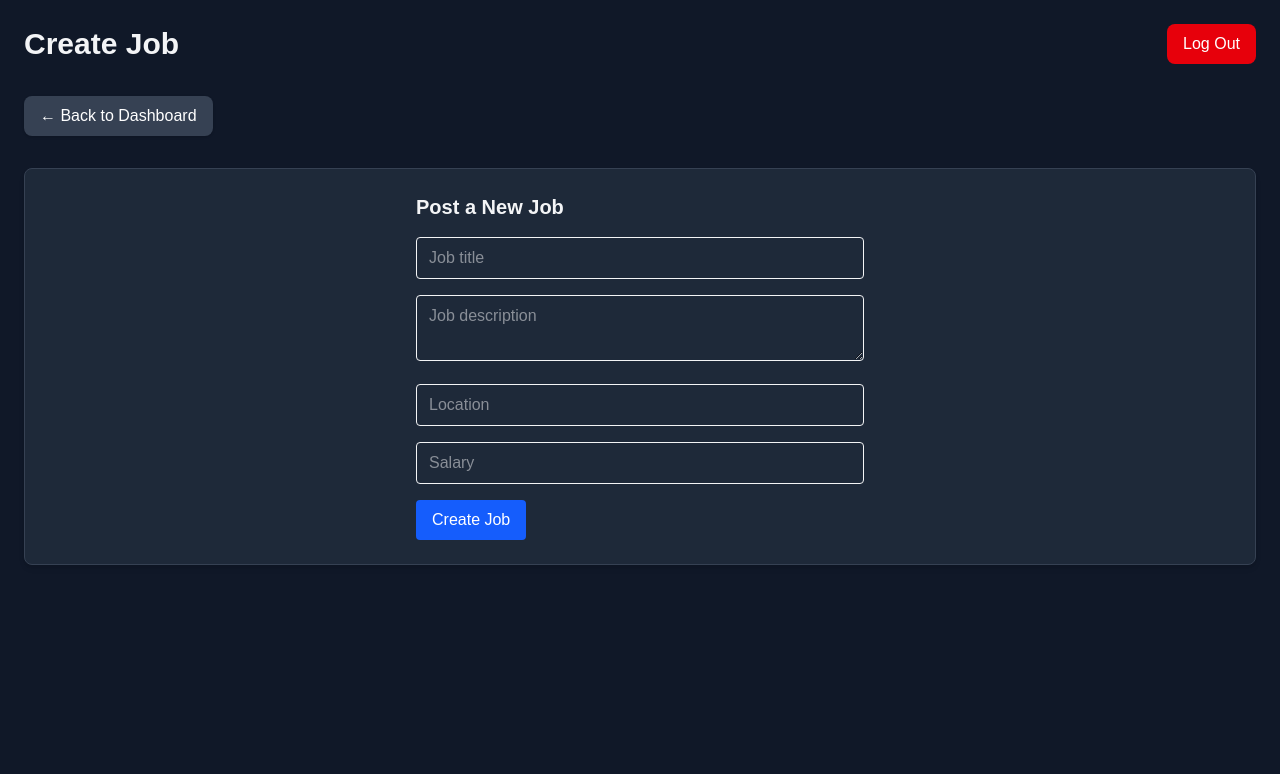
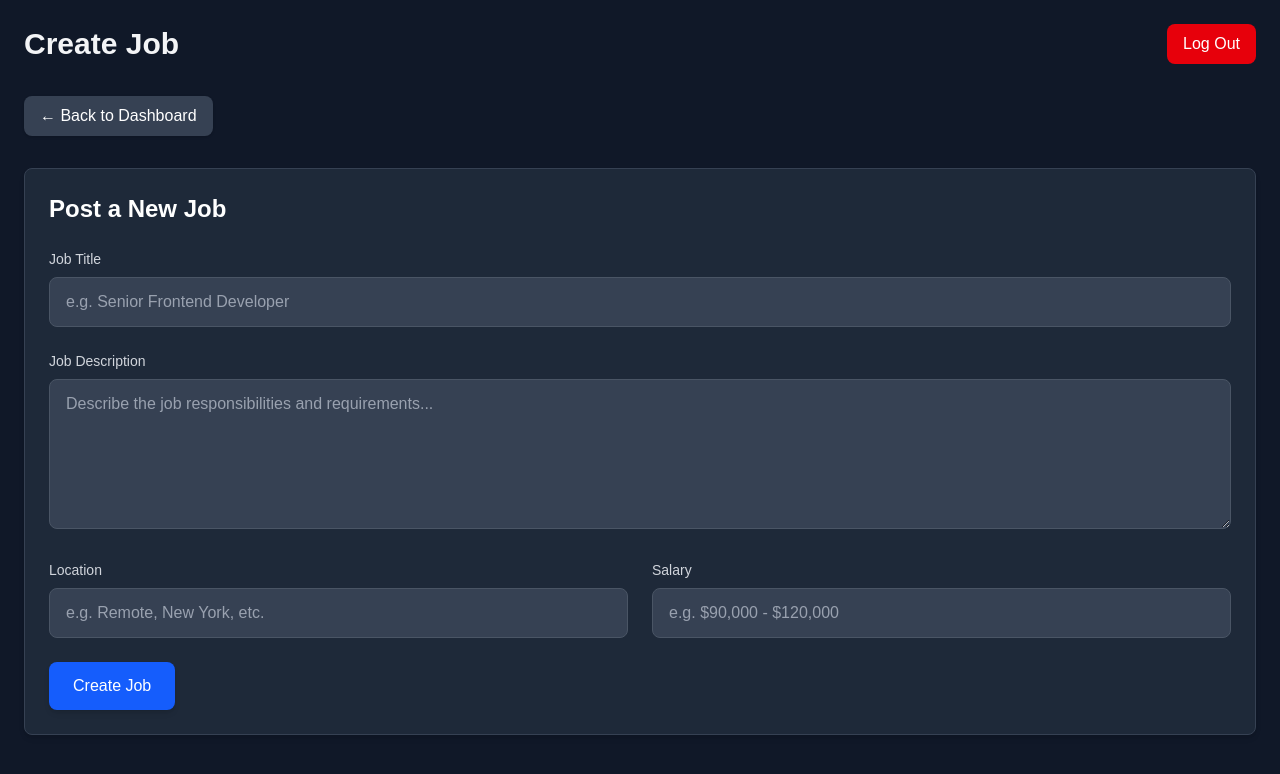
Before and after one commit to ViliusAndrul/job-board-frontend, a Next.js app: page /dashboard/employer/create-job in a window 1280 px wide. Shown: the top 774 px of the page. Built offline with nearby package versions, Linux system fonts and the light colour scheme.

Commit message:
Added salary field to Job type and enhanced JobCard, JobForm, and JobList components with improved UI and functionality

```diff
--- a/src/app/dashboard/job-seeker/page.tsx
+++ b/src/app/dashboard/job-seeker/page.tsx
@@ -11,6 +11,7 @@ type Job = {
   title: string;
   description: string;
   location: string;
+  salary: number;
   applied: boolean;
 };
 
--- a/src/components/JobCard.tsx
+++ b/src/components/JobCard.tsx
@@ -7,23 +7,47 @@ type Job = {
   title: string;
   description: string;
   location: string;
+  salary: number;
   applied: boolean;
 };
 
 export default function JobCard({ job }: { job: Job }) {
   return (
-    <div className="border rounded p-4 shadow">
-      <h3 className="text-lg font-semibold">{job.title}</h3>
-      <p className="text-sm text-gray-600">{job.description}</p>
+  <div className="border border-gray-700 rounded-lg p-6 shadow-md bg-gray-800 space-y-4 hover:bg-gray-750 transition-colors">
+    <div className="space-y-3">
+      <h3 className="text-xl font-bold text-white">{job.title}</h3>
+      <p className="text-gray-300 line-clamp-3">{job.description}</p>
+    </div>
+
+    <div className="flex flex-wrap gap-2 pt-2">
+      {job.location && (
+        <span className="inline-flex items-center px-3 py-1 rounded-full text-xs font-medium bg-gray-700 text-gray-300">
+          🌍 {job.location}
+        </span>
+      )}
+      {job.salary && (
+        <span className="inline-flex items-center px-3 py-1 rounded-full text-xs font-medium bg-gray-700 text-gray-300">
+          💰 {job.salary}
+        </span>
+      )}
+    </div>
 
     {job.applied ? (
-        <p className="text-green-600 mt-2">Applied</p>
+      <div className="flex items-center gap-2 mt-4 text-green-400">
+        <svg xmlns="http://www.w3.org/2000/svg" className="h-5 w-5" viewBox="0 0 20 20" fill="currentColor">
+          <path fillRule="evenodd" d="M10 18a8 8 0 100-16 8 8 0 000 16zm3.707-9.293a1 1 0 00-1.414-1.414L9 10.586 7.707 9.293a1 1 0 00-1.414 1.414l2 2a1 1 0 001.414 0l4-4z" clipRule="evenodd" />
+        </svg>
+        <span className="font-medium">Application Submitted</span>
+      </div>
     ) : (
       <Link
         href={`job-seeker/apply/${job.id}`}
-          className="inline-block mt-2 px-4 py-1 bg-blue-600 text-white rounded hover:bg-blue-700 transition-colors"
+        className="inline-flex items-center mt-4 px-4 py-2 bg-blue-600 hover:bg-blue-700 text-white rounded-lg transition-colors shadow-sm"
       >
-          Apply
+        Apply Now
+        <svg xmlns="http://www.w3.org/2000/svg" className="h-4 w-4 ml-1.5" fill="none" viewBox="0 0 24 24" stroke="currentColor">
+          <path strokeLinecap="round" strokeLinejoin="round" strokeWidth={2} d="M14 5l7 7m0 0l-7 7m7-7H3" />
+        </svg>
       </Link>
     )}
   </div>
--- a/src/components/JobForm.tsx
+++ b/src/components/JobForm.tsx
@@ -52,41 +52,70 @@ export default function JobForm({
   };
 
   return (
-    <form onSubmit={handleSubmit} className="space-y-4 max-w-md mx-auto">
-      <h2 className="text-xl font-semibold">{buttonLabel === 'Update Job' ? 'Edit Job' : 'Post a New Job'}</h2>
-      {message && <p className="text-sm text-red-600">{message}</p>}
+  <form onSubmit={handleSubmit} className="space-y-6">
+    <h2 className="text-2xl font-bold text-white">
+      {buttonLabel === 'Update Job' ? 'Edit Job' : 'Post a New Job'}
+    </h2>
+
+    {message && (
+      <p className="p-3 bg-red-900/50 border border-red-700 rounded-md text-red-300">
+        {message}
+      </p>
+    )}
+
+    <div className="space-y-2">
+      <label className="block text-sm font-medium text-gray-300">Job Title</label>
       <input
         type="text"
-        placeholder="Job title"
+        placeholder="e.g. Senior Frontend Developer"
         value={title}
         onChange={(e) => setTitle(e.target.value)}
-        className="w-full border px-3 py-2 rounded"
+        className="w-full bg-gray-700 border border-gray-600 rounded-lg px-4 py-3 text-white placeholder-gray-400 focus:ring-2 focus:ring-blue-500 focus:border-transparent"
         required
       />
+    </div>
+
+    <div className="space-y-2">
+      <label className="block text-sm font-medium text-gray-300">Job Description</label>
       <textarea
-        placeholder="Job description"
+        placeholder="Describe the job responsibilities and requirements..."
         value={description}
         onChange={(e) => setDescription(e.target.value)}
-        className="w-full border px-3 py-2 rounded"
+        className="w-full bg-gray-700 border border-gray-600 rounded-lg px-4 py-3 text-white placeholder-gray-400 focus:ring-2 focus:ring-blue-500 focus:border-transparent min-h-[150px]"
         required
       />
+    </div>
+
+    <div className="grid grid-cols-1 md:grid-cols-2 gap-6">
+      <div className="space-y-2">
+        <label className="block text-sm font-medium text-gray-300">Location</label>
         <input
           type="text"
-        placeholder="Location"
+          placeholder="e.g. Remote, New York, etc."
           value={location}
           onChange={(e) => setLocation(e.target.value)}
-        className="w-full border px-3 py-2 rounded"
+          className="w-full bg-gray-700 border border-gray-600 rounded-lg px-4 py-3 text-white placeholder-gray-400 focus:ring-2 focus:ring-blue-500 focus:border-transparent"
           required
         />
+      </div>
+
+      <div className="space-y-2">
+        <label className="block text-sm font-medium text-gray-300">Salary</label>
         <input
           type="text"
-        placeholder="Salary"
+          placeholder="e.g. $90,000 - $120,000"
           value={salary}
           onChange={(e) => setSalary(e.target.value)}
-        className="w-full border px-3 py-2 rounded"
+          className="w-full bg-gray-700 border border-gray-600 rounded-lg px-4 py-3 text-white placeholder-gray-400 focus:ring-2 focus:ring-blue-500 focus:border-transparent"
           required
         />
-      <button type="submit" className="bg-blue-600 text-white px-4 py-2 rounded">
+      </div>
+    </div>
+
+    <button
+      type="submit"
+      className="w-full md:w-auto px-6 py-3 bg-blue-600 hover:bg-blue-700 text-white font-medium rounded-lg transition-colors shadow-md"
+    >
       {buttonLabel}
     </button>
   </form>
--- a/src/components/JobList.tsx
+++ b/src/components/JobList.tsx
@@ -7,21 +7,54 @@ type Job = {
   title: string;
   description: string;
   location: string;
+  salary: number;
   applied: boolean;
 };
 
-type Props = {
+interface JobListProps {
   jobs: Job[];
-};
-
-export default function JobList({ jobs }: Props) {
+  title?: string;
+  showFilters?: boolean;
+}
+export default function JobList({ jobs, title, showFilters }: JobListProps) {
   if (jobs.length === 0) return <p>No jobs found.</p>;
 
   return (
-    <ul className="space-y-4">
-      {jobs.map((job) => (
-        <JobCard key={job.id} job={job} />
-      ))}
-    </ul>
-  );
+  <div className="space-y-6">
+    <div className="flex justify-between items-center">
+      <h2 className="text-2xl font-bold text-white">
+        {title || 'Available Jobs'}
+      </h2>
+      {showFilters && (
+        <div className="flex gap-3">
+          <select className="bg-gray-800 border border-gray-700 text-white rounded-lg px-3 py-2 text-sm focus:ring-2 focus:ring-blue-500 focus:border-transparent">
+            <option>Filter by...</option>
+            <option>Remote</option>
+            <option>Full-time</option>
+            <option>Contract</option>
+          </select>
+          <input
+            type="text"
+            placeholder="Search jobs..."
+            className="bg-gray-800 border border-gray-700 text-white rounded-lg px-4 py-2 text-sm focus:ring-2 focus:ring-blue-500 focus:border-transparent"
+          />
+        </div>
+      )}
+    </div>
+
+    {jobs.length === 0 ? (
+      <div className="border border-gray-700 rounded-lg p-8 text-center bg-gray-800">
+        <p className="text-gray-400">No jobs found. Check back later!</p>
+      </div>
+    ) : (
+      <ul className="grid grid-cols-1 md:grid-cols-2 lg:grid-cols-3 gap-6">
+        {jobs.map((job) => (
+          <li key={job.id}>
+            <JobCard job={job} />
+          </li>
+        ))}
+      </ul>
+    )}
+  </div>
+);
 }
```
Lines whose indentation alone changed are shown as unchanged.
